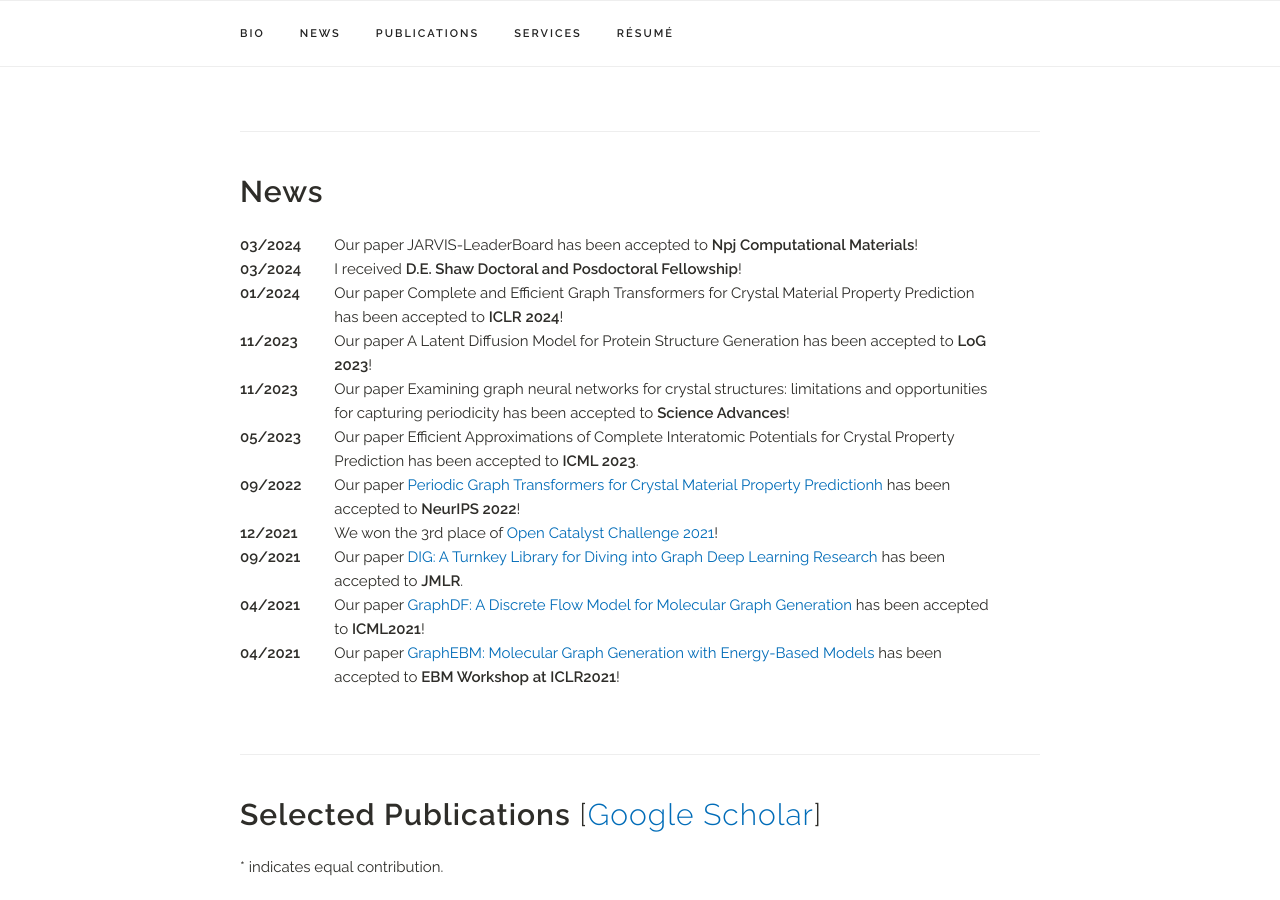
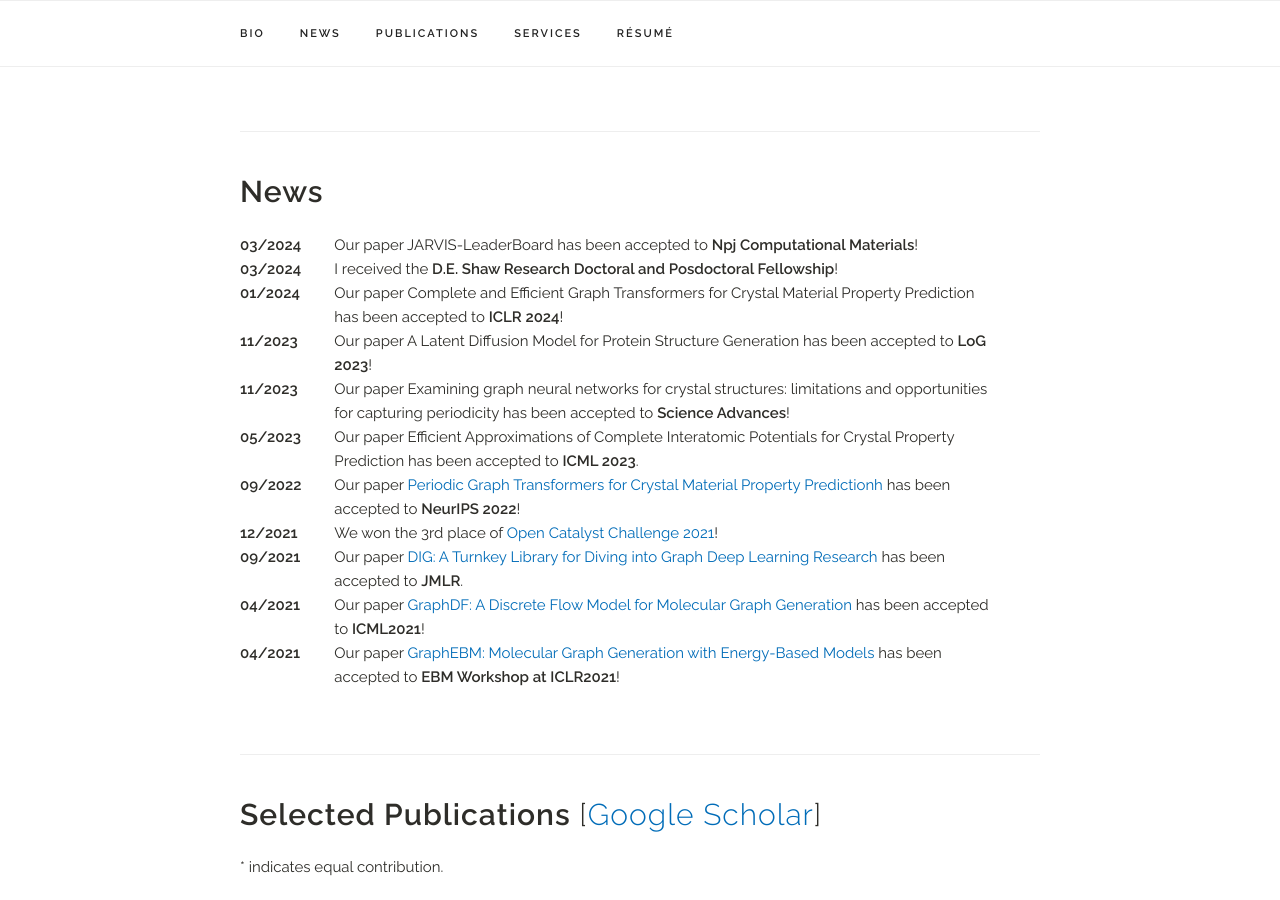
Before and after one commit to YKQ98/YKQ98.github.io, a Jekyll site: the page built from index.html, in a window 1280 px wide and 900 px high, scrolled down 596 px. Built offline with Jekyll 4.4.1, drawn with Linux system fonts in a browser that asks for light colours; a style sheet for code colours, icons or effects is not loaded.

Commit message:
Update news.yaml

```diff
--- a/_data/news.yaml
+++ b/_data/news.yaml
@@ -3,7 +3,7 @@ news:
 - title: "Our paper JARVIS-LeaderBoard has been accepted to <b>Npj Computational Materials</b>!"
   date: "03/2024"
 
-- title: "I received <b>D.E. Shaw Doctoral and Posdoctoral Fellowship</b>!"
+- title: "I received the <b>D.E. Shaw Research Doctoral and Posdoctoral Fellowship</b>!"
   date: "03/2024"
 
 - title: "Our paper Complete and Efficient Graph Transformers for Crystal Material Property Prediction has been accepted to <b>ICLR 2024</b>!"
```
